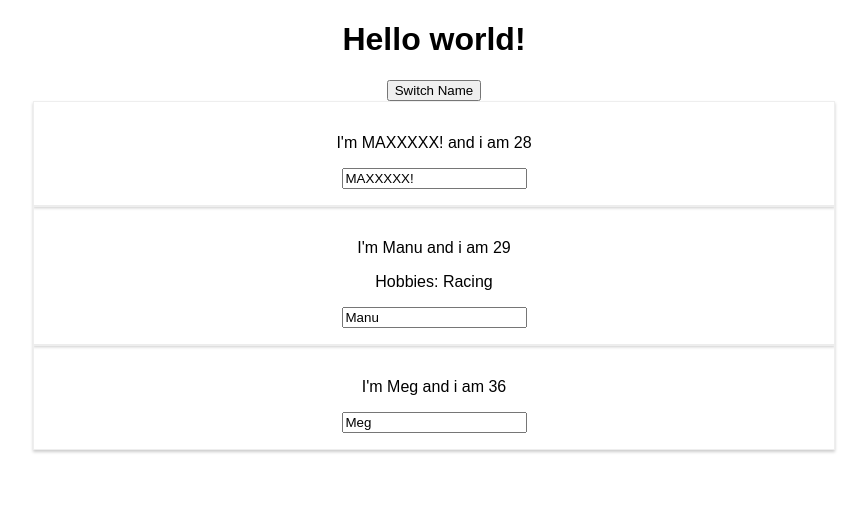
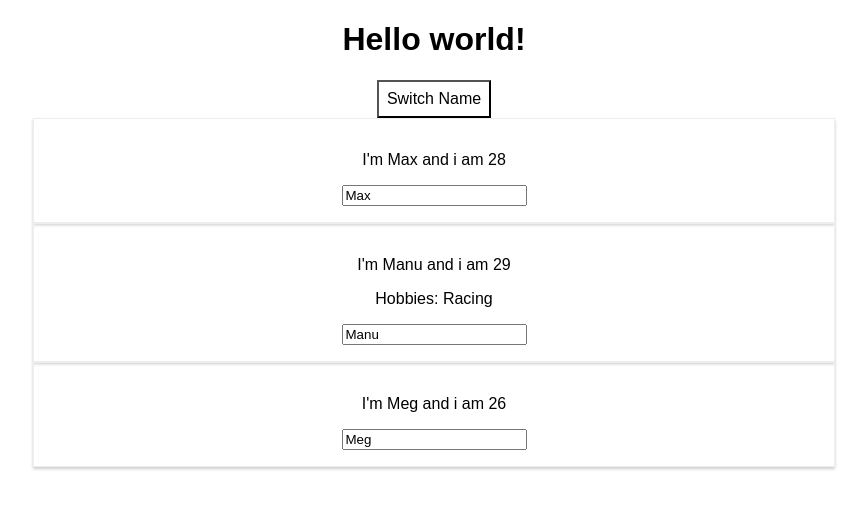
Before and after one commit to neojazex/react-complete-guide, a React (Create React App) app: page / in a window 1280 px wide. Both pictures are taken after a click on the button "Switch Name". Shown: the top 508 px of the page, without its empty margins (206-1073 px from the left). Built offline with nearby package versions, Linux system fonts and the light colour scheme.

Commit message:
52. Rendering Content Conditionally

```diff
--- a/src/App.js
+++ b/src/App.js
@@ -9,7 +9,8 @@
       { name: 'Max', age: 28 },
       { name: 'Manu', age: 29 },
       { name: 'Meg', age: 26 }
-    ]
+    ],
+    showPersons: false
   }
 
   swtichNameHandler = (newName) => {
@@ -34,15 +35,38 @@
     })
   }
 
+  togglePersonsHandler = () => {
+    const doesShow = this.state.showPersons;
+    this.setState({
+      showPersons: !doesShow
+    });
+  }
+
   render() {
+
+    const style = {
+      backgroundColor: 'white',
+      font: 'inherit',
+      border: '1x solid blue',
+      padding: '8px',
+      cursor: 'pointer'
+    };
+
     return (
       <div className="App">
         <h1>Hello world!</h1>
-        <button onClick={() => this.swtichNameHandler('MAXXXXX!')}>Switch Name</button>
+        <button
+          style={style}
+          onClick={this.togglePersonsHandler}>
+          Switch Name
+        </button>
+        {
+          this.state.showPersons ?
+            <div>
               <Person
                 name={this.state.persons[0].name}
                 age={this.state.persons[0].age}
-          click={this.swtichNameHandler.bind(this, 'Maxie!!!!')}/>
+                click={this.swtichNameHandler.bind(this, 'Maxie!!!!')} />
               <Person
                 name={this.state.persons[1].name}
                 age={this.state.persons[1].age}
@@ -51,7 +75,9 @@
               <Person
                 name={this.state.persons[2].name}
                 age={this.state.persons[2].age}
-          click={this.swtichNameHandler.bind(this, 'Maxie!!!!')}/>
+                click={this.swtichNameHandler.bind(this, 'Maxie!!!!')} />
+            </div> : null
+        }
       </div>
     );
   }
```
Lines whose indentation alone changed are shown as unchanged.
